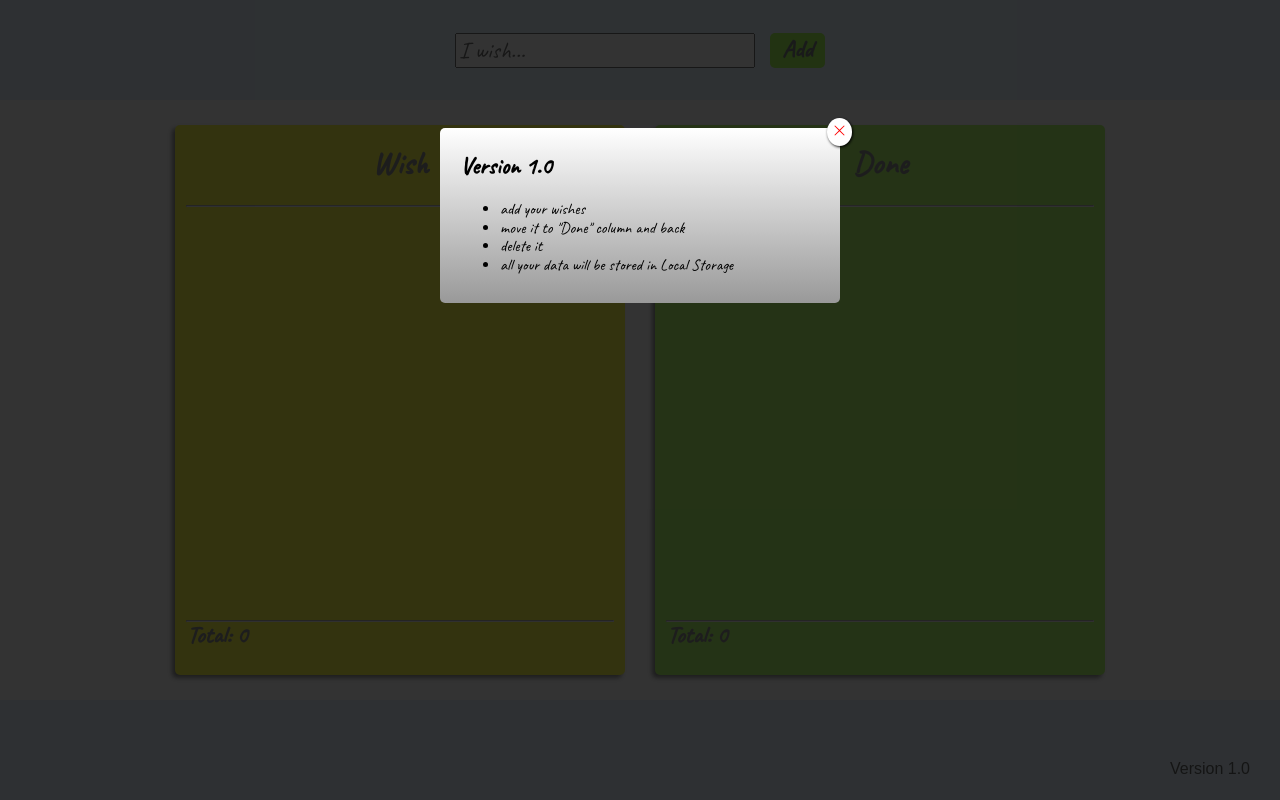
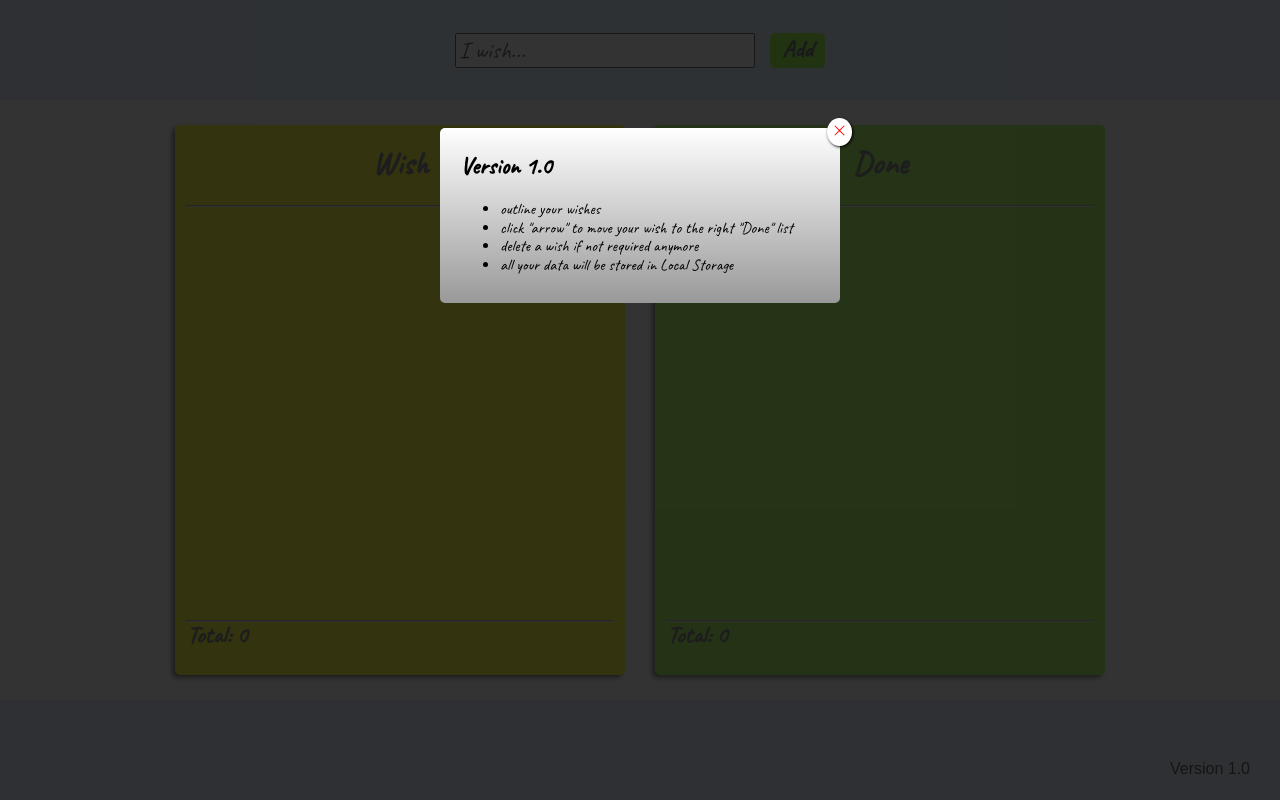
Before and after one commit to webdevtest2017/webdevtest2017.github.io, a plain HTML site: page index.html in a window 1280 px wide. Both pictures are taken after a click on the link "Version 1.0". Drawn offline with Linux system fonts and the light colour scheme.

Commit message:
fin_wishlist_1.0.commit

```diff
--- a/index.html
+++ b/index.html
@@ -59,9 +59,9 @@
 				<a href="#closeModal" title="Close" class="closeModal"><svg id="Layer1" data-name="Layer 1" xmlns="http://www.w3.org/2000/svg" viewBox="0 0 50 50"><title>close</title><polygon points="42.06 10.06 39.94 7.94 25 22.88 10.06 7.94 7.94 10.06 22.88 25 7.94 39.94 10.06 42.06 25 27.12 39.94 42.06 42.06 39.94 27.12 25 42.06 10.06"/></svg></a>
 				<h2>Version 1.0</h2>
 				<ul>
-					<li>add your wishes</li>
-					<li>move it to "Done" column and back</li>
-					<li>delete it</li>
+					<li>outline your wishes</li>
+					<li>click "arrow" to move your wish to the right "Done" list</li>
+					<li>delete a wish if not required anymore</li>
 					<li>all your data will be stored in Local Storage</li>
 				</ul>
 			</div>
```
